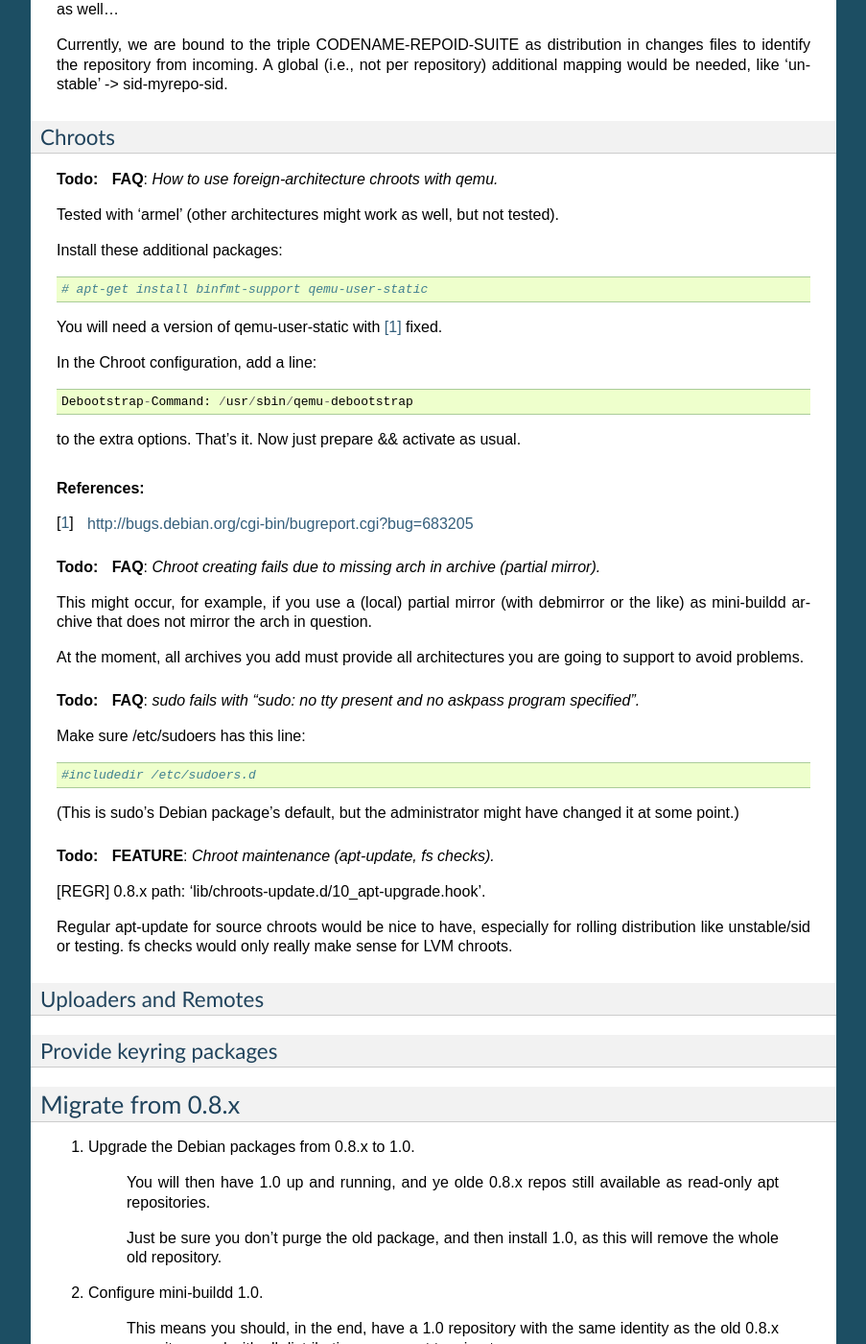
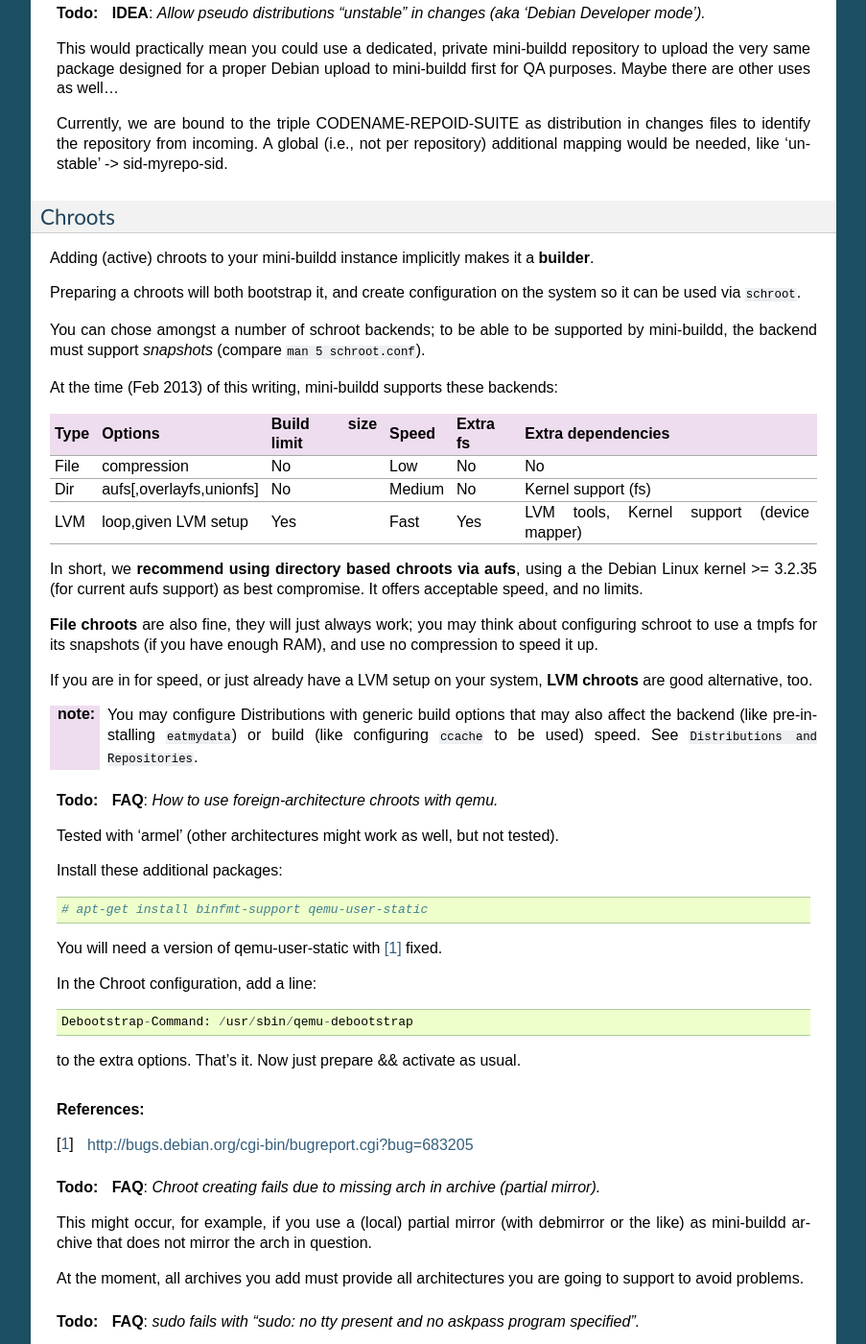
Before and after one commit to SwooshyCueb/mini-buildd, a Sphinx documentation site: the page built from doc/admin.rst, in a window 1280 px wide and 1400 px high, scrolled down 3767 px. Shown: the whole window at 96% size, without its empty margins (198-1101 px from the left). Built offline with Sphinx 7.4.7, drawn with Linux system fonts in a browser that asks for light colours; pages that are not in the unit, such as notebooks, are missing from menus; the version number could not be read and is left out; some of the changed text lies outside the part shown.

Commit message:
doc: Updates for the admin manaul.

```diff
--- a/doc/admin.rst
+++ b/doc/admin.rst
@@ -80,6 +80,11 @@ extra **debug options** via the ``--debug`` command line flag.
 
 Just set these options by dpkg-reconfiguring mini-buildd; more
 details on the usage via ``mini-buildd --help``.
+
+You can `view mini-buildd's log
+</mini_buildd/api?command=logcat>`_ via the API call ``logcat``::
+
+  $ mini-buildd-tool --host=my.ho.st:8066 logcat
 
 .. _admin_configuration:
 
@@ -255,6 +260,46 @@ A repository represent one apt repository managed via reprepro.
 Chroots
 =======
 
+Adding (active) chroots to your mini-buildd instance implicitly
+makes it a **builder**.
+
+Preparing a chroots will both bootstrap it, and create
+configuration on the system so it can be used via ``schroot``.
+
+You can chose amongst a number of schroot backends; to be able
+to be supported by mini-buildd, the backend must support
+*snapshots* (compare ``man 5 schroot.conf``).
+
+At the time (Feb 2013) of this writing, mini-buildd supports
+these backends:
+
+============ ========================= ================ ======== ======== ===============================
+Type         Options                   Build size limit Speed    Extra fs Extra dependencies
+============ ========================= ================ ======== ======== ===============================
+File         compression               No               Low      No       No
+Dir          aufs[,overlayfs,unionfs]  No               Medium   No       Kernel support (fs)
+LVM          loop,given LVM setup      Yes              Fast     Yes      LVM tools, Kernel support (device mapper)
+============ ========================= ================ ======== ======== ===============================
+
+In short, we **recommend using directory based chroots via
+aufs**, using a the Debian Linux kernel >= 3.2.35 (for current
+aufs support) as best compromise. It offers acceptable speed,
+and no limits.
+
+**File chroots** are also fine, they will just always work; you
+may think about configuring schroot to use a tmpfs for its
+snapshots (if you have enough RAM), and use no compression to
+speed it up.
+
+If you are in for speed, or just already have a LVM setup on
+your system, **LVM chroots** are good alternative, too.
+
+:note: You may configure Distributions with generic build
+       options that may also affect the backend (like
+       pre-installing ``eatmydata``) or build (like configuring
+       ``ccache`` to be used) speed. See ``Distributions and
+       Repositories``.
+
 .. todo:: **FAQ**: *How to use foreign-architecture chroots with qemu.*
 
 	 Tested with 'armel' (other architectures might work as well, but not tested).
@@ -315,7 +360,7 @@ Migrate from 0.8.x
 1. Upgrade the Debian packages from 0.8.x to 1.0.
 
 	 You will then have 1.0 up and running, and ye olde 0.8.x
-	 repos still available as read-only apt repositories.
+	 repositories still available as read-only apt repositories.
 
 	 Just be sure you don't purge the old package, and then
 	 install 1.0, as this will remove the whole old repository.
```
